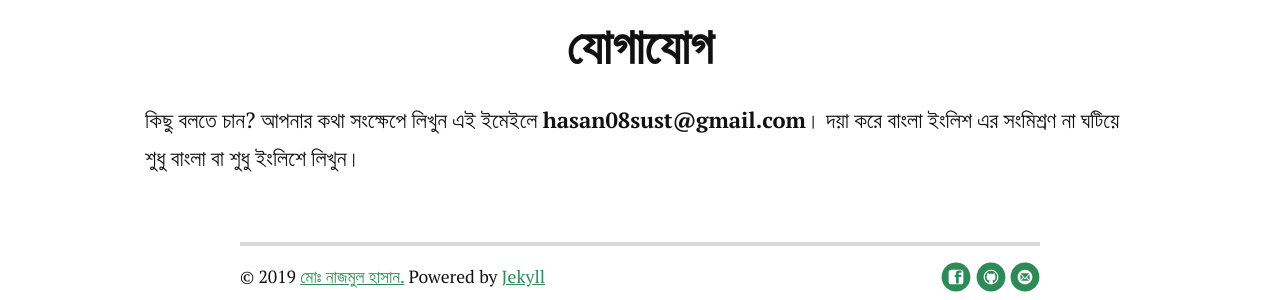
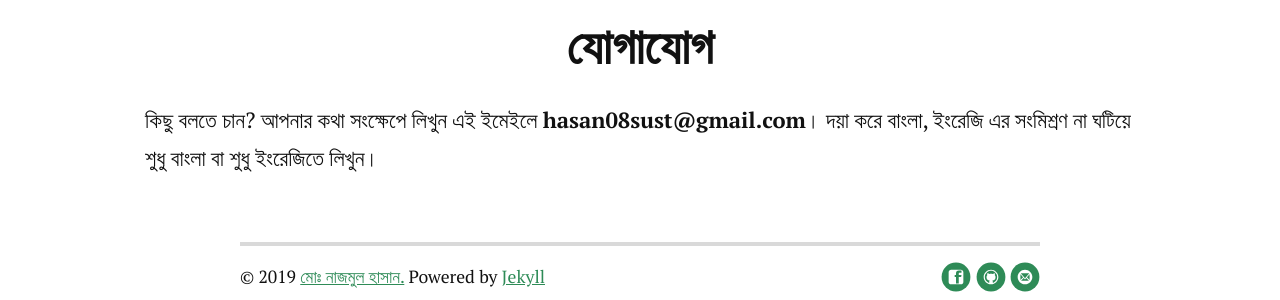
Before and after one commit to farhapartex/farhapartex.github.io, a Jekyll site: the page built from contact.md, in a window 1280 px wide. Shown: the part 323-623 px from the top of the page. Built offline with Jekyll 4.4.1, drawn with Linux system fonts in a browser that asks for light colours; nearby versions of some CDN libraries.

```diff
--- a/contact.md
+++ b/contact.md
@@ -5,4 +5,4 @@ title: যোগাযোগ
 ---
 ## <center>যোগাযোগ</center>
 
-কিছু বলতে চান? আপনার কথা সংক্ষেপে লিখুন এই ইমেইলে **hasan08sust@gmail.com**। দয়া করে বাংলা ইংলিশ এর সংমিশ্রণ না ঘটিয়ে শুধু বাংলা বা শুধু ইংলিশে লিখুন।
+কিছু বলতে চান? আপনার কথা সংক্ষেপে লিখুন এই ইমেইলে **hasan08sust@gmail.com**। দয়া করে বাংলা, ইংরেজি এর সংমিশ্রণ না ঘটিয়ে শুধু বাংলা বা শুধু ইংরেজিতে লিখুন।
```
